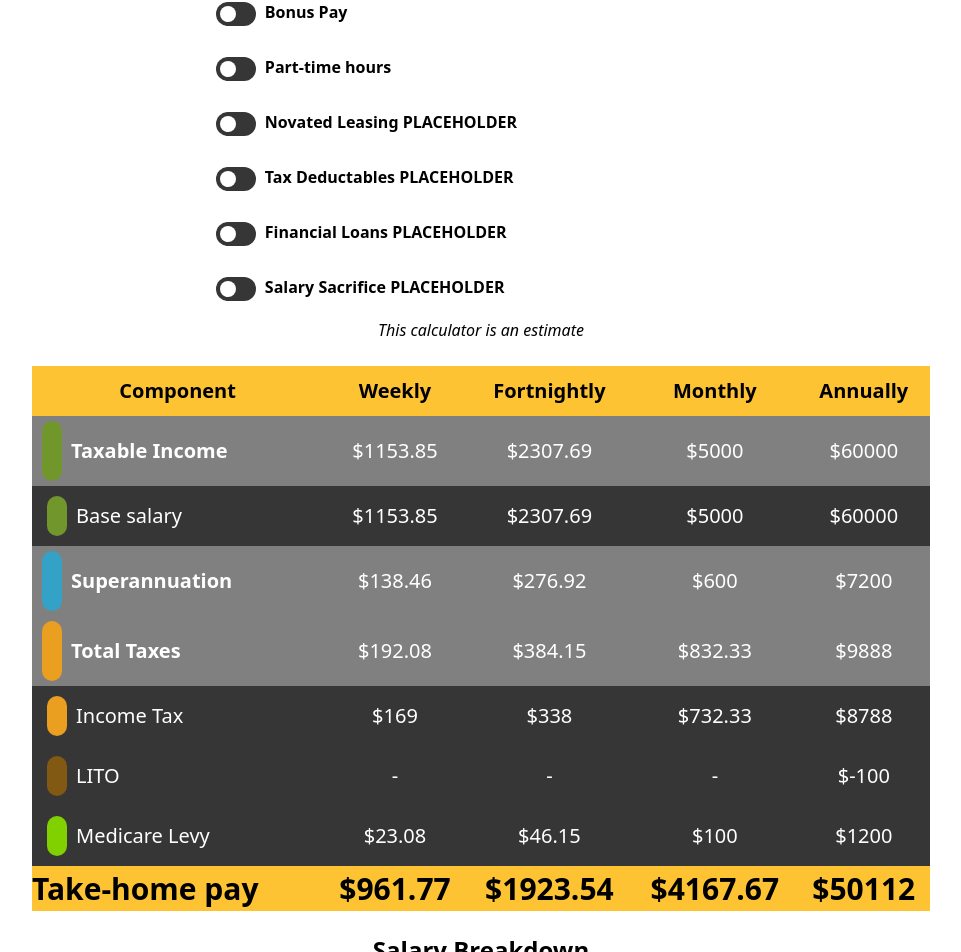
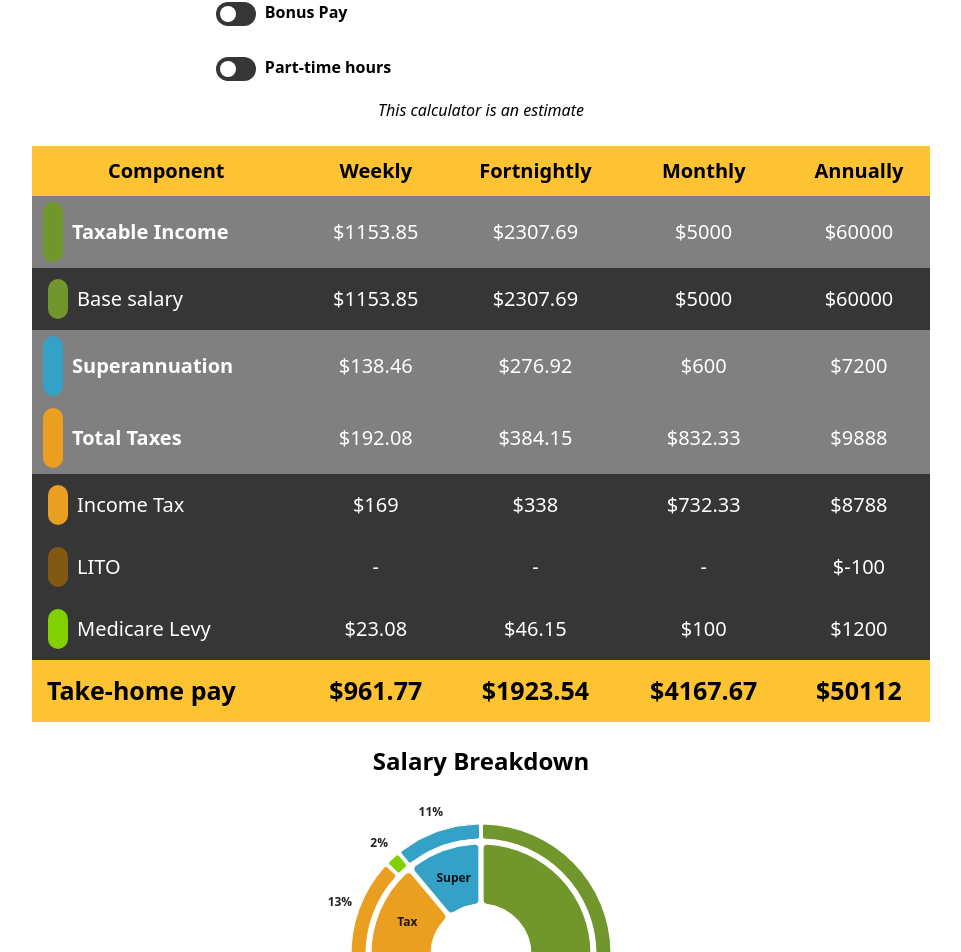
Before and after one commit to spikyMalkallam/pay-calculator, a React (Vite) app: page / in a window 1280 px wide. Shown: the part 349-1301 px from the top of the page, without its empty margins (29-990 px from the left). Built offline with nearby package versions, Linux system fonts and the light colour scheme.

Commit message:
Formatting tweaks

```diff
--- a/src/App.css
+++ b/src/App.css
@@ -54,7 +54,7 @@ body {
   padding: 10px;
 }
 
-@media (max-width: 1520px) {
+@media (width < 1520px) {
   .global-div {
     flex-direction: column;
     align-items: center;
@@ -77,6 +77,9 @@ body {
     align-items: center;
     flex-wrap: nowrap;
     /* border: 2px solid green; */
+    /* flex-direction: row; */
+    /* border: 2px solid green; */
+    gap: 0px;
   }
 
 }
@@ -118,6 +121,12 @@ button:focus {
 
 }
 
+@media (width > 1520px) {
+  #chart-section {
+    gap: 250px;
+  }
+}
+
 #chart-section {
   display: flex;
   /* flex-direction: row; */
@@ -127,7 +136,7 @@ button:focus {
   overflow: visible;
   justify-content: left;
   flex-wrap: wrap;
-  gap: 330px;
+
 }
 
 .big-table-row {
--- a/src/App.tsx
+++ b/src/App.tsx
@@ -330,14 +330,6 @@ function App() {
     if (hasBonus) {
       taxableIncomePeriods[4] += Number(bonus);
     }
-    //  { id: 'base-pay', label: 'Base Pay', value: 4500, color: '#71972c' },
-    // { id: 'bonus', label: 'Bonus', value: 500, color: '#5f7e25' },
-
-    // { id: 'income-tax', label: 'Income Tax', value: 1200, color: '#ea9f21' },
-    //     { id: 'medicare', label: 'Medicare', value: 300, color: '#a6e631' },
-
-    //     { id: 'employer-cont', label: 'Employer', color: '#33a2c6', value: 600 },
-    // { id: 'voluntary', label: 'Voluntary', value: 200, color: '#226e88' },
     const basePay = postTaxPay[4] - (hasBonus ? Number(bonus) : 0);
     let payrollData = [{
       id: 'take-home',
@@ -384,6 +376,7 @@ function App() {
       // bonusSplit: bonusPeriods
     };
   }, [salary, payCycle, bonus, hasBonus, superPercentage, salaryIncludesSuper, bonusFrequency, hasStudentLoan, dailyHours, daysPerPeriod, hoursPeriod]);
+
   return (
     <>
       <div className='global-div'>
@@ -537,40 +530,13 @@ function App() {
                     toggleFunc={setHasPartTimeHours}
                     expandedVar={hasPartTimeHours}
                   />
-                  <ToggleDropdownTab
-                    label={'Novated Leasing PLACEHOLDER'}
-                    contents={<></>
-                    }
-                    toggleFunc={setHasPartTimeHours}
-                    expandedVar={hasPartTimeHours}
-                  />
-                  <ToggleDropdownTab
-                    label={'Tax Deductables PLACEHOLDER'}
-                    contents={<></>
-                    }
-                    toggleFunc={setHasPartTimeHours}
-                    expandedVar={hasPartTimeHours}
-                  />
-                  <ToggleDropdownTab
-                    label={'Financial Loans PLACEHOLDER'}
-                    contents={<></>
-                    }
-                    toggleFunc={setHasPartTimeHours}
-                    expandedVar={hasPartTimeHours}
-                  />
-                  <ToggleDropdownTab
-                    label={'Salary Sacrifice PLACEHOLDER'}
-                    contents={<></>
-                    }
-                    toggleFunc={setHasPartTimeHours}
-                    expandedVar={hasPartTimeHours}
-                  />
                 </td>
               </tr>
 
               <tr>
                 <td>
                   <div style={{ textAlign: 'center', fontStyle: 'italic' }}>This calculator is an estimate</div>
+                  {financialData['taxSplit']['293'] > 0 ? (<div style={{ textAlign: 'center', fontStyle: 'italic' }}>Division 293 tax applies when taxable income + super contribution exceeds $250,000</div>) : (<></>)}
                 </td>
               </tr>
             </tbody>
@@ -606,7 +572,7 @@ function App() {
 
             <PayrollPieChart title={'Salary Breakdown'} data={financialData['payrollData']} />
             {/* <DonutChart data={donutIncomeSummary} /> */}
-            <TaxBandBar title={'Tax Bands'} earnings={financialData['incomeSplit'][4]} barWidth={600} lowerLimit={18200} upperLimit={250000} taxBands={taxRates['2226']} />
+            <TaxBandBar title={'Tax Bands'} earnings={financialData['incomeSplit'][4]} barWidth={(500)} lowerLimit={18200} upperLimit={250000} taxBands={taxRates['2226']} />
 
           </div>
         </div >
--- a/src/dropdown.css
+++ b/src/dropdown.css
@@ -128,7 +128,7 @@ select>option {
     margin-right: 10px;
 }
 
-.income-table td,
+
 .dropdown-table td {
     padding: 0;
     vertical-align: middle;
@@ -338,10 +338,11 @@ select>option {
 .income-table-takehome-row {
     background-color: var(--hive-yellow);
     color: black;
-    font-size: 30px;
+    font-size: 25px;
     font-weight: bold;
     text-align: center;
     text-align: left;
+
 }
 
 .income-table-takehome-cell {
```
